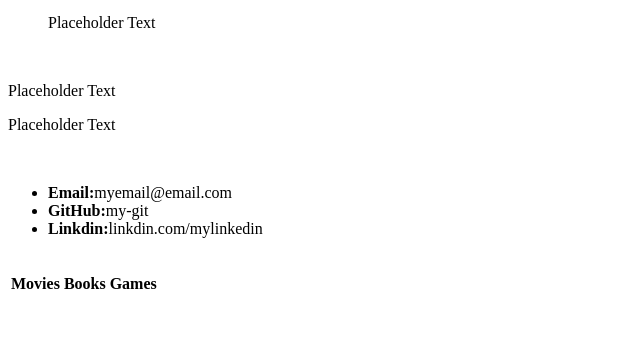
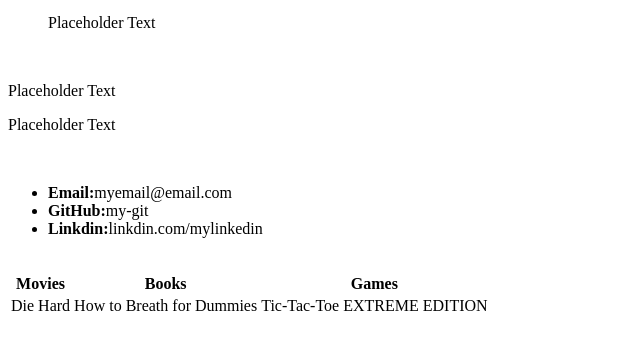
Before and after one commit to ASacdpraseuth/ASacdpraseuth.github.io, a plain HTML site: page index.html in a window 1280 px wide. Shown: the part 386-736 px from the top of the page, without its empty margins (0-640 px from the left). Drawn offline with Linux system fonts and the light colour scheme.

Commit message:
Update index.html

```diff
--- a/index.html
+++ b/index.html
@@ -36,9 +36,9 @@
                 <th>Games</th>
             </tr>
             <tr>
-                <td></td>
-                <td></td>
-                <td></td>
+                <td>Die Hard</td>
+                <td>How to Breath for Dummies</td>
+                <td>Tic-Tac-Toe EXTREME EDITION</td>
             </tr>
             <tr>
                 <td></td>
```
